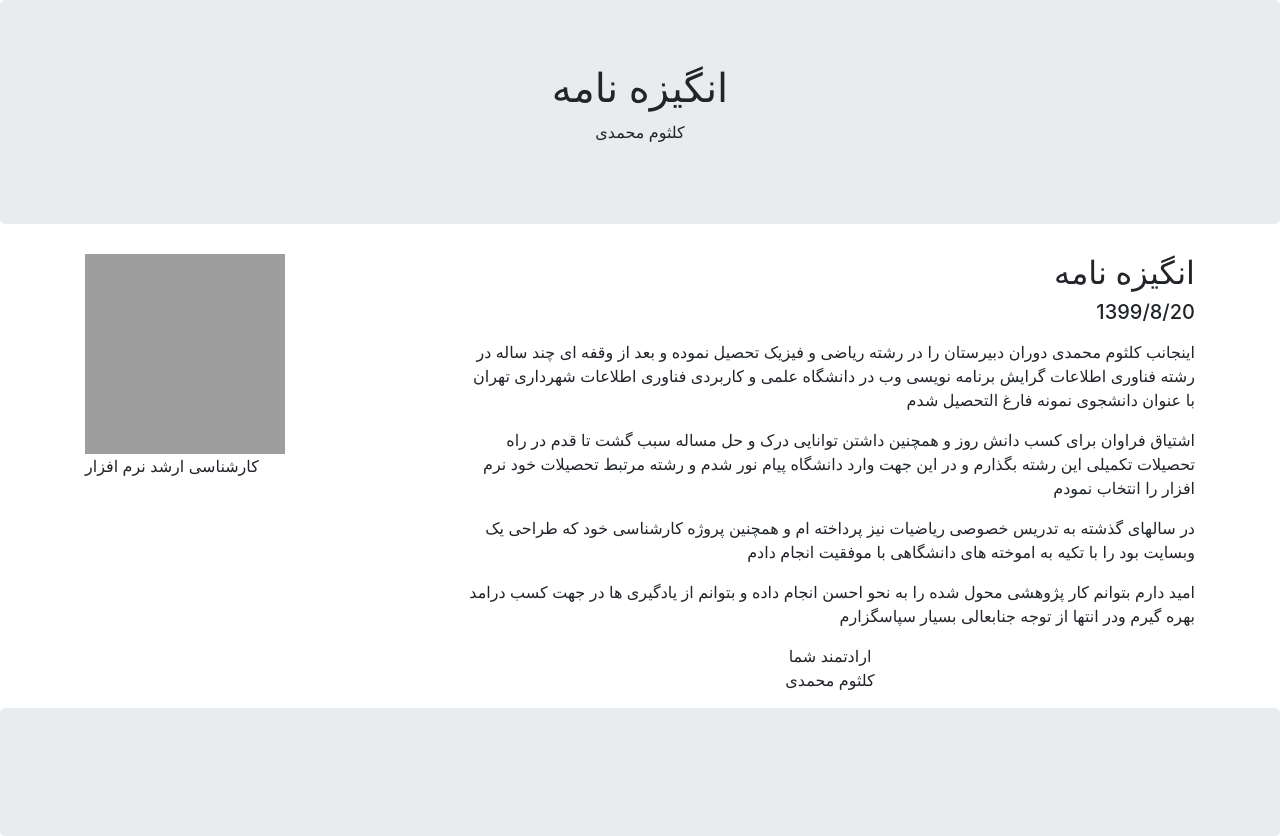
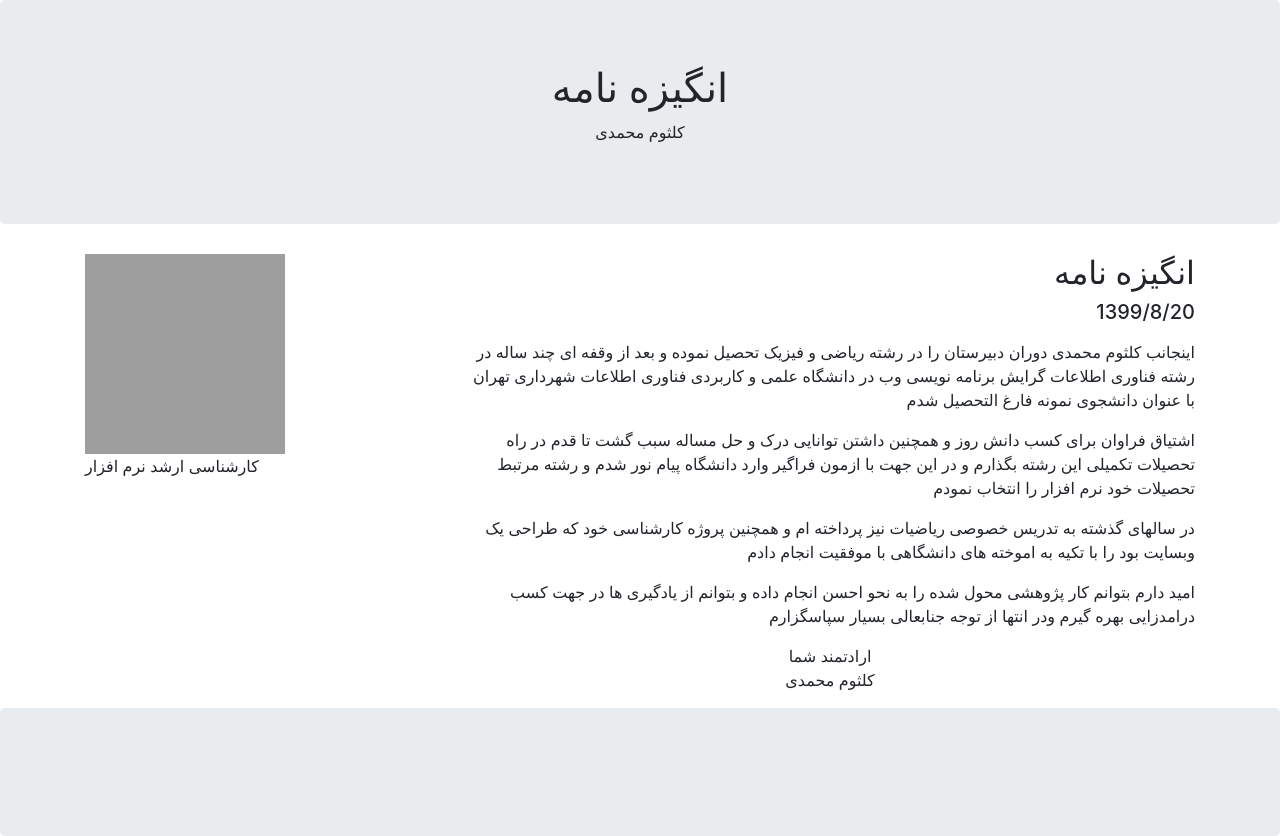
Before and after one commit to mohamadimahnaz/sop, a plain HTML site: page index.html in a window 1280 px wide. Drawn offline with nearby package versions, Linux system fonts and the light colour scheme; grey boxes are pictures that could not be loaded.

Commit message:
Update index.html

```diff
--- a/index.html
+++ b/index.html
@@ -44,10 +44,10 @@
                 <p>
                     <p>اینجانب کلثوم محمدی دوران دبیرستان را در رشته ریاضی و فیزیک تحصیل نموده و بعد از وقفه ای چند ساله در رشته فناوری اطلاعات گرایش برنامه نویسی وب در دانشگاه علمی و کاربردی فناوری اطلاعات شهرداری تهران با عنوان دانشجوی نمونه فارغ التحصیل
                         شدم </p>
-                    <p>اشتیاق فراوان برای کسب دانش روز و همچنین داشتن توانایی درک و حل مساله سبب گشت تا قدم در راه تحصیلات تکمیلی این رشته بگذارم و در این جهت وارد دانشگاه پیام نور شدم و رشته مرتبط تحصیلات خود نرم افزار را انتخاب نمودم </p>
+                    <p>اشتیاق فراوان برای کسب دانش روز و همچنین داشتن توانایی درک و حل مساله سبب گشت تا قدم در راه تحصیلات تکمیلی این رشته بگذارم و در این جهت با ازمون فراگیر وارد دانشگاه پیام نور شدم و رشته مرتبط تحصیلات خود نرم افزار را انتخاب نمودم </p>
                     <p>در سالهای گذشته به تدریس خصوصی ریاضیات نیز پرداخته ام و همچنین پروژه کارشناسی خود که طراحی یک وبسایت بود را با تکیه به اموخته های دانشگاهی با موفقیت انجام دادم
                     </p>
-                    <p>امید دارم بتوانم کار پژوهشی محول شده را به نحو احسن انجام داده و بتوانم از یادگیری ها در جهت کسب درامد بهره گیرم ودر انتها از  توجه جنابعالی بسیار سپاسگزارم
+                    <p>امید دارم بتوانم کار پژوهشی محول شده را به نحو احسن انجام داده و بتوانم از یادگیری ها در جهت کسب درامدزایی بهره گیرم ودر انتها از  توجه جنابعالی بسیار سپاسگزارم
                     </p>
                     <p>
                         <center>ارادتمند شما</br>
```
